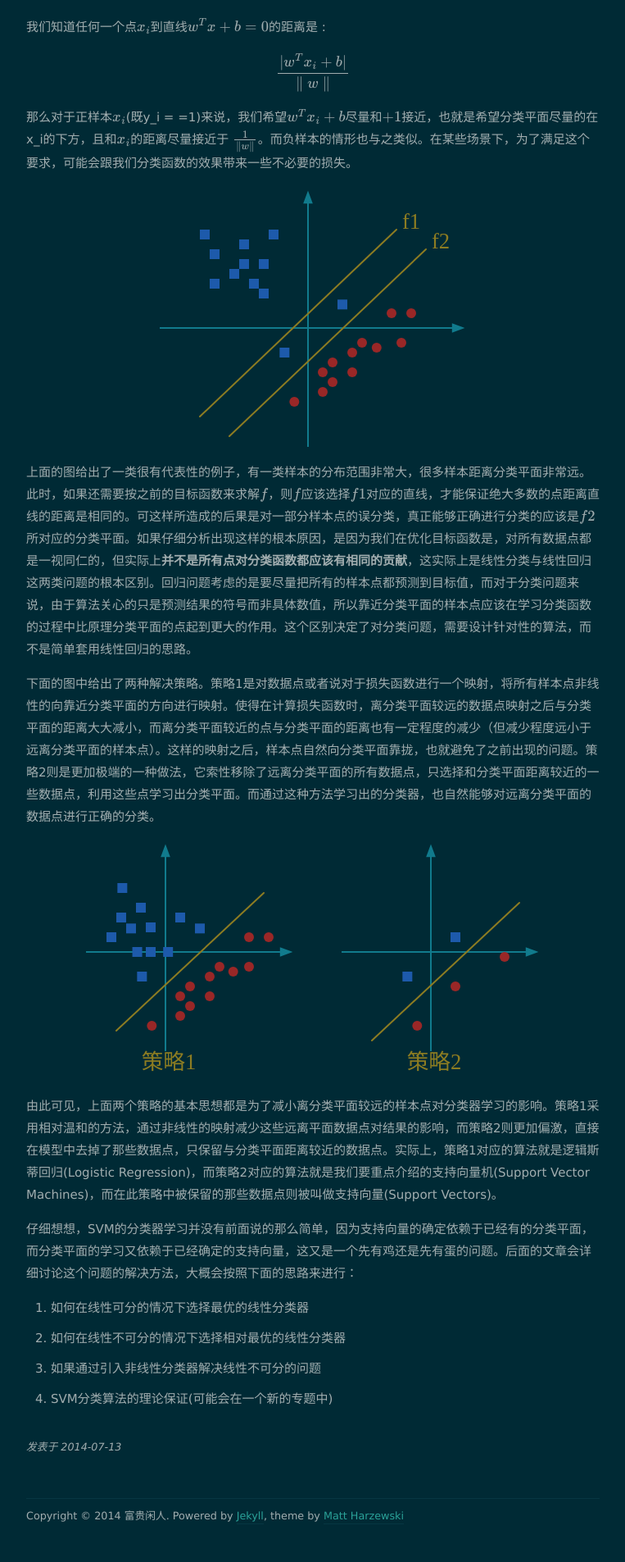
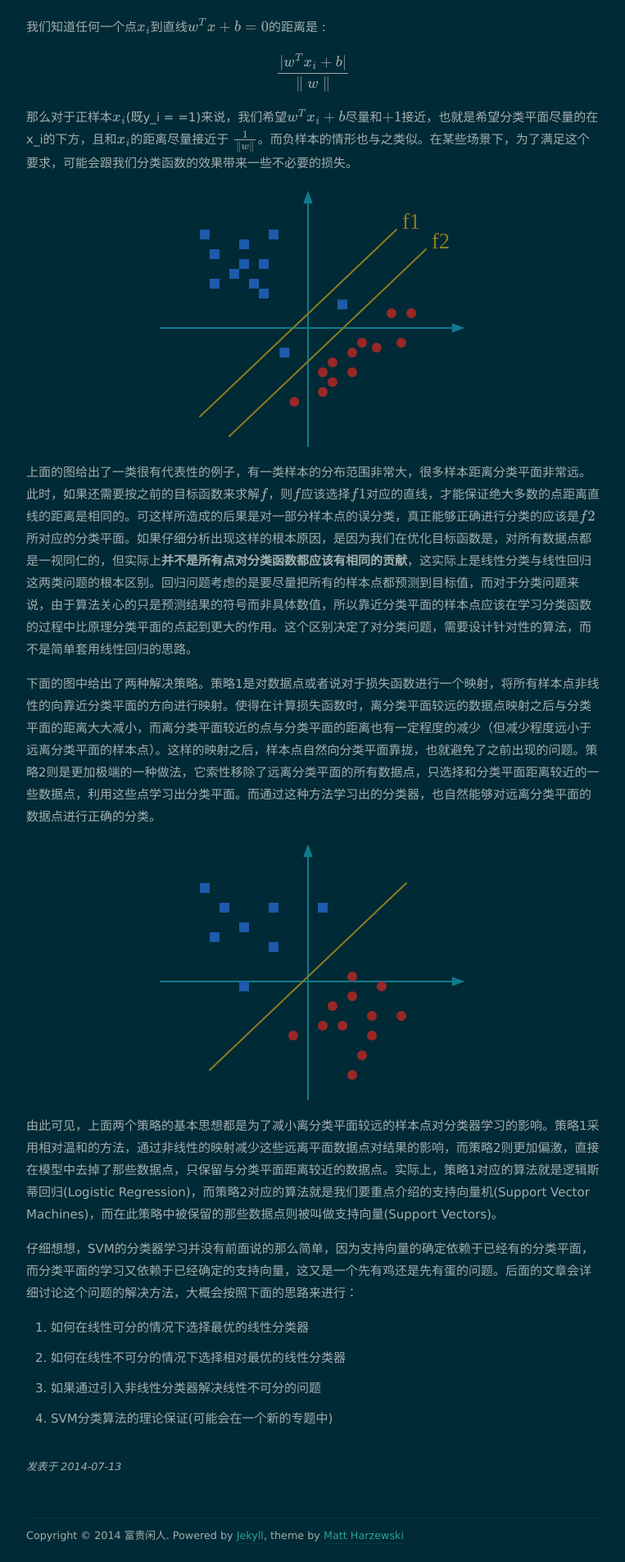
Before and after one commit to orangeprince/orangeprince.github.io, a Jekyll site: the page built from _posts/2014-07-13-svm_part1.md, in a window 1280 px wide. Shown: the part 2031-3936 px from the top of the page at 82% size, without its empty margins (258-1021 px from the left). Built offline with Jekyll 4.4.1, drawn with Linux system fonts in a browser that asks for light colours; nearby versions of some CDN libraries; formulas are drawn with MathJax 3; comment, search, counter and statistics services are not loaded; before the commit the page ends 3912 px from its top, so only the background shows below that.

Commit message:
modified:   _posts/2014-07-13-svm_part1.md

```diff
--- a/_posts/2014-07-13-svm_part1.md
+++ b/_posts/2014-07-13-svm_part1.md
@@ -60,7 +60,7 @@ $$
 
 下面的图中给出了两种解决策略。策略1是对数据点或者说对于损失函数进行一个映射，将所有样本点非线性的向靠近分类平面的方向进行映射。使得在计算损失函数时，离分类平面较远的数据点映射之后与分类平面的距离大大减小，而离分类平面较近的点与分类平面的距离也有一定程度的减少（但减少程度远小于远离分类平面的样本点）。这样的映射之后，样本点自然向分类平面靠拢，也就避免了之前出现的问题。策略2则是更加极端的一种做法，它索性移除了远离分类平面的所有数据点，只选择和分类平面距离较近的一些数据点，利用这些点学习出分类平面。而通过这种方法学习出的分类器，也自然能够对远离分类平面的数据点进行正确的分类。
 
-![线性分类的思路]({{ site.img_url }}/svm/svm3.svg)
+![线性分类的思路]({{ site.img_url }}/svm/svm1.svg)
 
 由此可见，上面两个策略的基本思想都是为了减小离分类平面较远的样本点对分类器学习的影响。策略1采用相对温和的方法，通过非线性的映射减少这些远离平面数据点对结果的影响，而策略2则更加偏激，直接在模型中去掉了那些数据点，只保留与分类平面距离较近的数据点。实际上，策略1对应的算法就是逻辑斯蒂回归(Logistic Regression)，而策略2对应的算法就是我们要重点介绍的支持向量机(Support Vector Machines)，而在此策略中被保留的那些数据点则被叫做支持向量(Support Vectors)。
 
```
